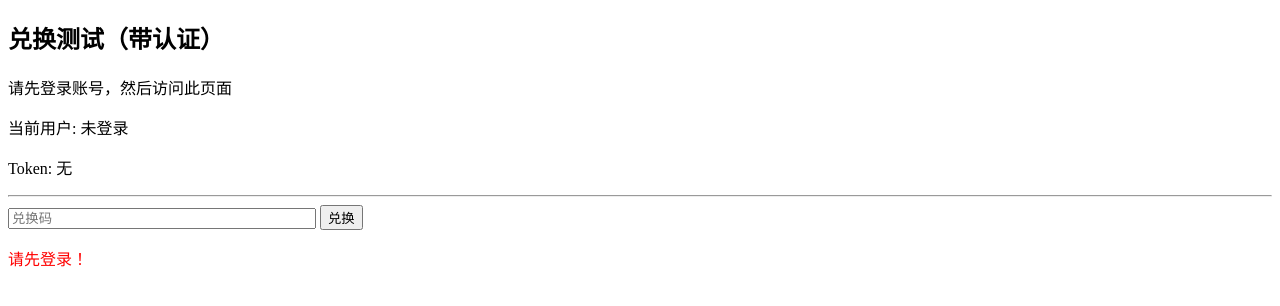
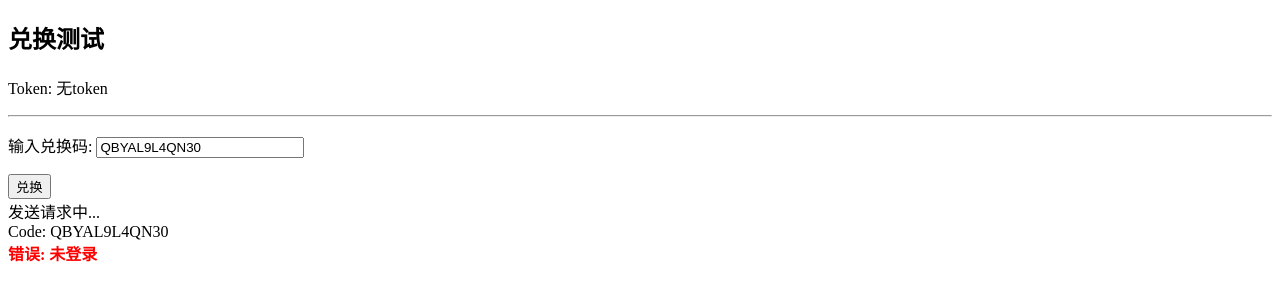
Before and after one commit to jiewen9207/StorySpeak, a website: page public/test-redeem.html in a window 1280 px wide. Both pictures are taken after a click on the button "兑换". Drawn offline with Linux system fonts and the light colour scheme.

Commit message:
simplified redeem debug

```diff
--- a/public/test-redeem.html
+++ b/public/test-redeem.html
@@ -1,35 +1,29 @@
 <!DOCTYPE html>
 <html>
-<head><title>Redeem with Auth</title></head>
+<head><title>Redeem Test</title></head>
 <body>
-<h2>兑换测试（带认证）</h2>
-<p>请先登录账号，然后访问此页面</p>
-<p>当前用户: <span id="userInfo">-</span></p>
-<p>Token: <span id="token">-</span></p>
+<h2>兑换测试</h2>
+<p>Token: <span id="tokenDisplay">-</span></p>
 <hr>
-<input type="text" id="codeInput" placeholder="兑换码" style="width: 300px;">
+<p>输入兑换码: <input type="text" id="codeInput" value="QBYAL9L4QN30" style="width: 200px;"></p>
 <button onclick="redeem()">兑换</button>
 <div id="result"></div>
 <script>
 function getToken() { return localStorage.getItem('storyspeak_token'); }
-function getUser() {
-  const u = localStorage.getItem('storyspeak_user');
-  return u ? JSON.parse(u) : null;
-}
 
 async function redeem() {
   const code = document.getElementById('codeInput').value;
   const token = getToken();
-  const user = getUser();
 
-  document.getElementById('userInfo').textContent = user ? user.username + ' (id=' + user.id + ')' : '未登录';
-  document.getElementById('token').textContent = token ? token.substring(0, 20) + '...' : '无';
-  document.getElementById('result').innerHTML = '兑换中...';
+  document.getElementById('tokenDisplay').textContent = token ? token.substring(0, 30) + '...' : '无token';
+  document.getElementById('result').innerHTML = '发送请求中...<br>Code: ' + code;
 
   if (!token) {
-    document.getElementById('result').innerHTML = '<p style="color:red">请先登录！</p>';
+    document.getElementById('result').innerHTML += '<br><b style="color:red">错误: 未登录</b>';
     return;
   }
+
+  const requestBody = {code: code};
 
   try {
     const r = await fetch('/api/redeem', {
@@ -38,20 +32,18 @@ async function redeem() {
         'Content-Type': 'application/json',
         'Authorization': 'Bearer ' + token
       },
-      body: JSON.stringify({code: code})
+      body: JSON.stringify(requestBody)
     });
     const data = await r.json();
-    document.getElementById('result').innerHTML = '<pre>HTTP ' + r.status + '\n' + JSON.stringify(data, null, 2) + '</pre>';
+    document.getElementById('result').innerHTML = '<b>HTTP ' + r.status + '</b><br>' + JSON.stringify(data, null, 2);
   } catch(e) {
-    document.getElementById('result').innerHTML = '<p style="color:red">Error: ' + e.message + '</p>';
+    document.getElementById('result').innerHTML = '<b style="color:red">Error: ' + e.message + '</b>';
   }
 }
 
-// Show user info on load
-const user = getUser();
+// Show token on load
 const token = getToken();
-document.getElementById('userInfo').textContent = user ? user.username + ' (id=' + user.id + ', is_active=' + user.is_active + ')' : '未登录';
-document.getElementById('token').textContent = token ? token.substring(0, 20) + '...' : '无';
+document.getElementById('tokenDisplay').textContent = token ? token.substring(0, 30) + '...' : '无token';
 </script>
 </body>
 </html>
```
Also changed, not shown: api/index.js (+12 -16 lines).
